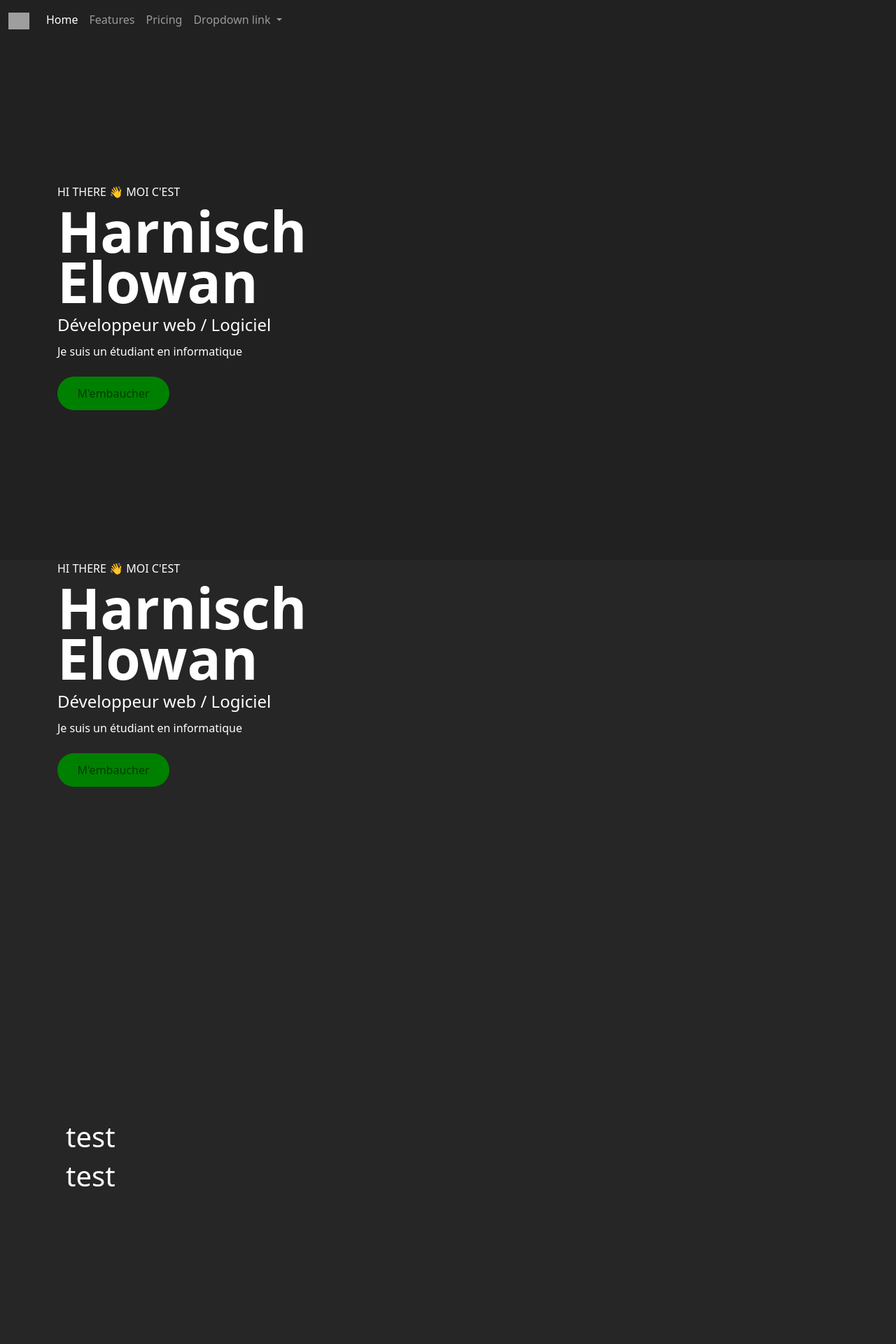
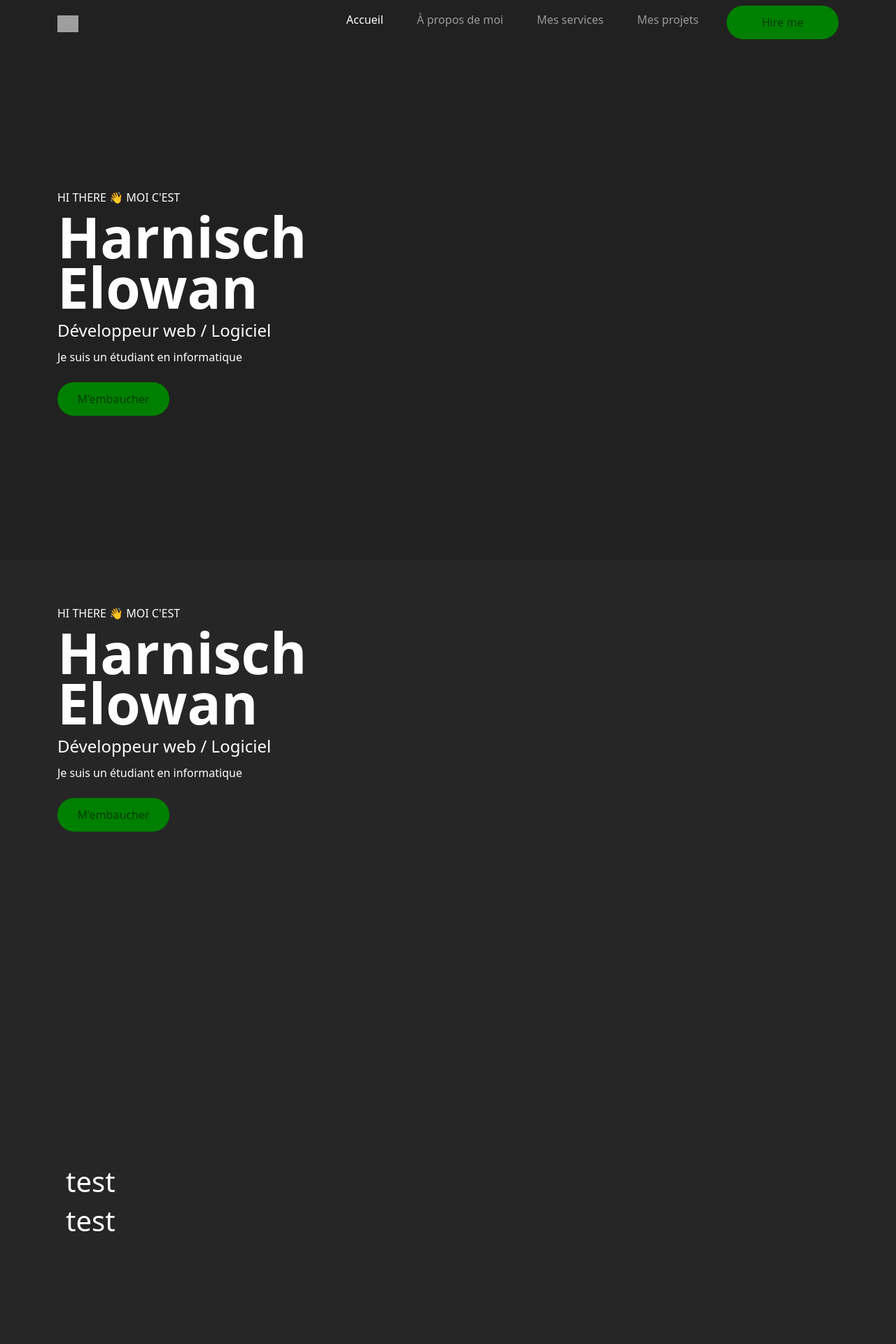
Before and after one commit to Elowarp/portfolio, a Django app: page / in a window 1280 px wide. Shown: the top 1920 px of the page at 70% size. Run offline with Django 4.2, Linux system fonts and the light colour scheme; grey boxes are pictures that could not be loaded.

Commit message:
Navbar + Sections

```diff
--- a/templates/index.html
+++ b/templates/index.html
@@ -26,6 +26,7 @@
 
         section {
             height: 100vh;
+            padding-top: 4rem;
         }
 
         header {
@@ -40,39 +41,36 @@
             background-color: #262626;
         }
 
+        #navbar-nav, li {
+            margin-left: 2rem;
+        }
+
 
     </style>
 </head>
 <body class="text-white">
     <header class="fixed-top">
         <nav class="navbar navbar-expand-lg navbar-dark">
-            <div class="container-fluid">
+            <div class="container">
               <a class="navbar-brand" href="#">
                 <img src="/docs/5.1/assets/brand/bootstrap-logo.svg" alt="" width="30" height="24">
               </a>
-              <button class="navbar-toggler" type="button" data-bs-toggle="collapse" data-bs-target="#navbarNavDropdown" aria-controls="navbarNavDropdown" aria-expanded="false" aria-label="Toggle navigation">
-                <span class="navbar-toggler-icon"></span>
-              </button>
-              <div class="collapse navbar-collapse" id="navbarNavDropdown">
+              <div class="d-flex align-items-end">
                 <ul class="navbar-nav">
-                  <li class="nav-item">
-                    <a class="nav-link active" aria-current="page" href="#">Home</a>
+                  <li class="nav-item d-none d-lg-table">
+                    <a class="nav-link active" aria-current="page" href="#">Accueil</a>
+                  </li>
+                  <li class="nav-item d-none d-lg-table">
+                    <a class="nav-link" href="#aboutme">À propos de moi</a>
+                  </li>
+                  <li class="nav-item d-none d-lg-table">
+                    <a class="nav-link" href="#whatido">Mes services</a>
+                  </li>
+                  <li class="nav-item d-none d-lg-table">
+                    <a class="nav-link" href="#projects">Mes projets</a>
                   </li>
                   <li class="nav-item">
-                    <a class="nav-link" href="#">Features</a>
-                  </li>
-                  <li class="nav-item">
-                    <a class="nav-link" href="#">Pricing</a>
-                  </li>
-                  <li class="nav-item dropdown">
-                    <a class="nav-link dropdown-toggle" href="#" id="navbarDropdownMenuLink" role="button" data-bs-toggle="dropdown" aria-expanded="false">
-                      Dropdown link
-                    </a>
-                    <ul class="dropdown-menu" aria-labelledby="navbarDropdownMenuLink">
-                      <li><a class="dropdown-item" href="#">Action</a></li>
-                      <li><a class="dropdown-item" href="#">Another action</a></li>
-                      <li><a class="dropdown-item" href="#">Something else here</a></li>
-                    </ul>
+                    <a class="d-flex justify-content-center align-items-center text-center btn-green" href="#contactme">Hire me</a>
                   </li>
                 </ul>
               </div>
@@ -80,7 +78,7 @@
         </nav>
     </header>
     <section id="presentation" class="d-flex align-items-center">
-        <div class="container pt-5">
+        <div class="container">
             <div class="row">
                 <div class="col-6">
                     <span class="fs-6">HI THERE 👋 MOI C'EST</span>
```
